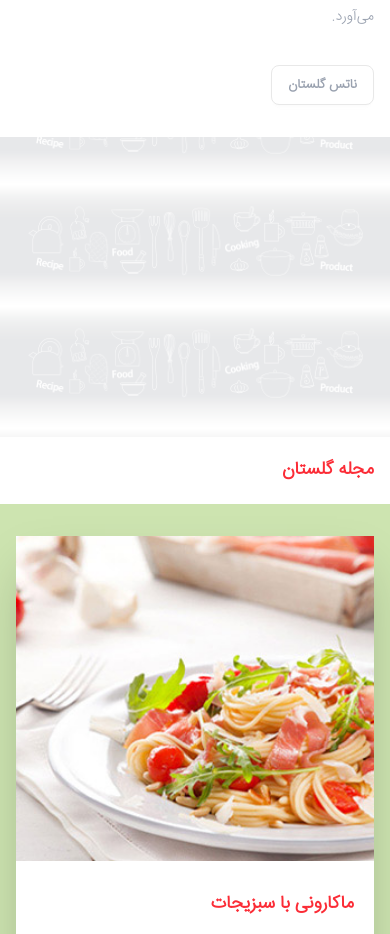
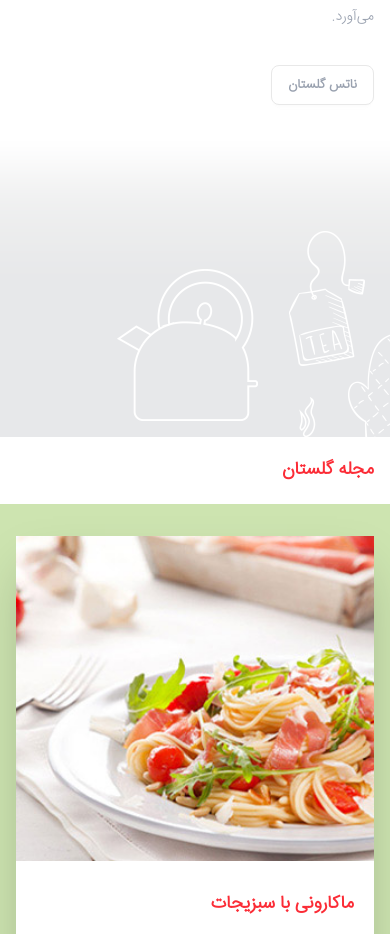
Before and after one commit to shabbak62/NewGolestan-React, a Next.js app: page / in a window 390 px wide. Shown: the part 3720-4654 px from the top of the page. Built offline with nearby package versions, Linux system fonts and the light colour scheme.

Commit message:
find-bug-scrool

```diff
--- a/src/components/ParallaxSection/parallaxSection.jsx
+++ b/src/components/ParallaxSection/parallaxSection.jsx
@@ -1,7 +1,12 @@
+import { basePath } from "@/lib/basePath";
 const parallaxSection = () => {
   return (
     <div>
-      <div className="w-full h-75 bg-transparent "></div>
+      <div className="md:w-full h-75 md:bg-transparent hidden"></div>
+      <div
+        className="md:hidden w-full h-75"
+        style={{ backgroundImage: `url(${basePath}/Image/recipe-baner-1.png)` }}
+      ></div>
     </div>
   );
 };
```
